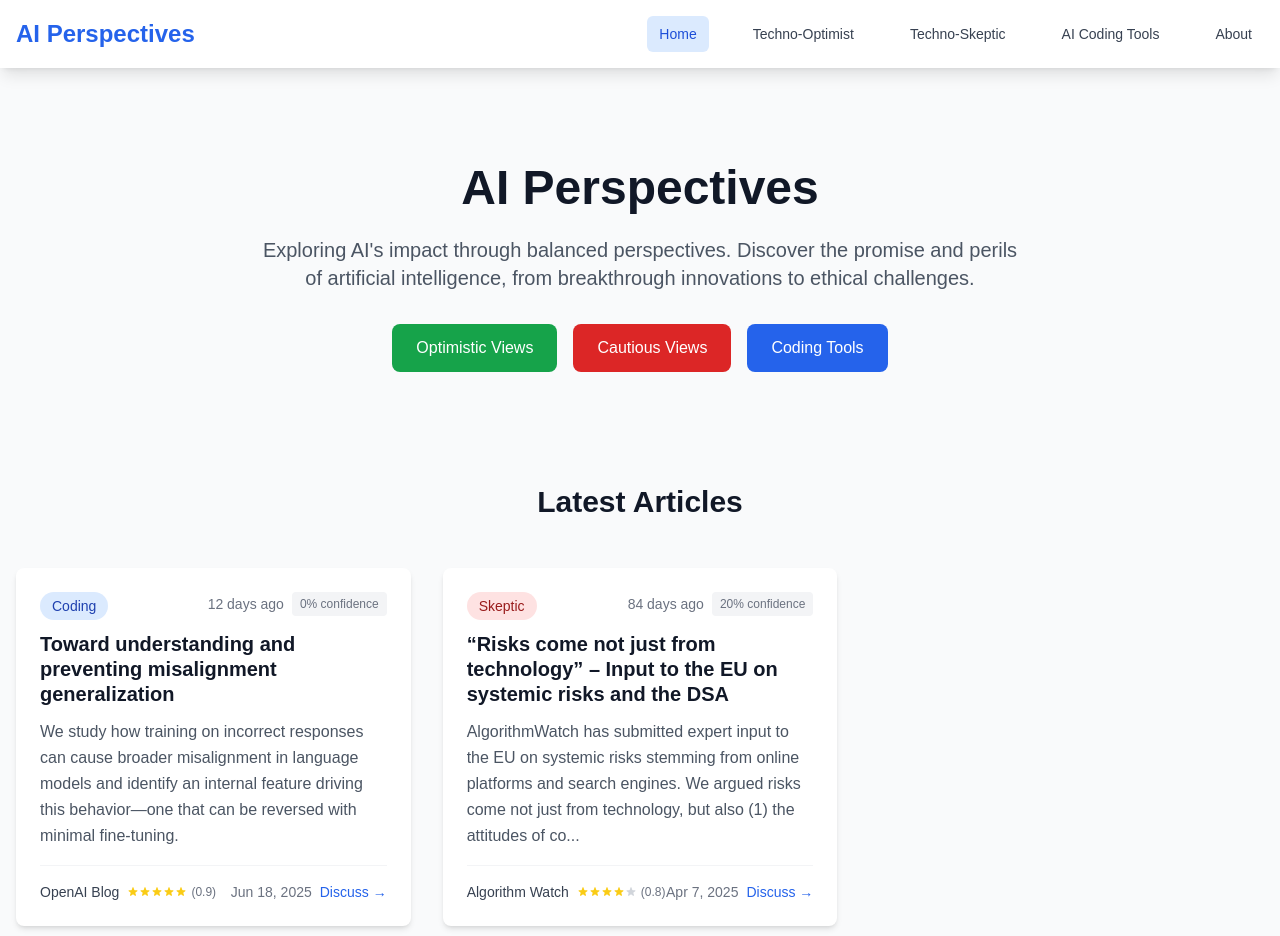
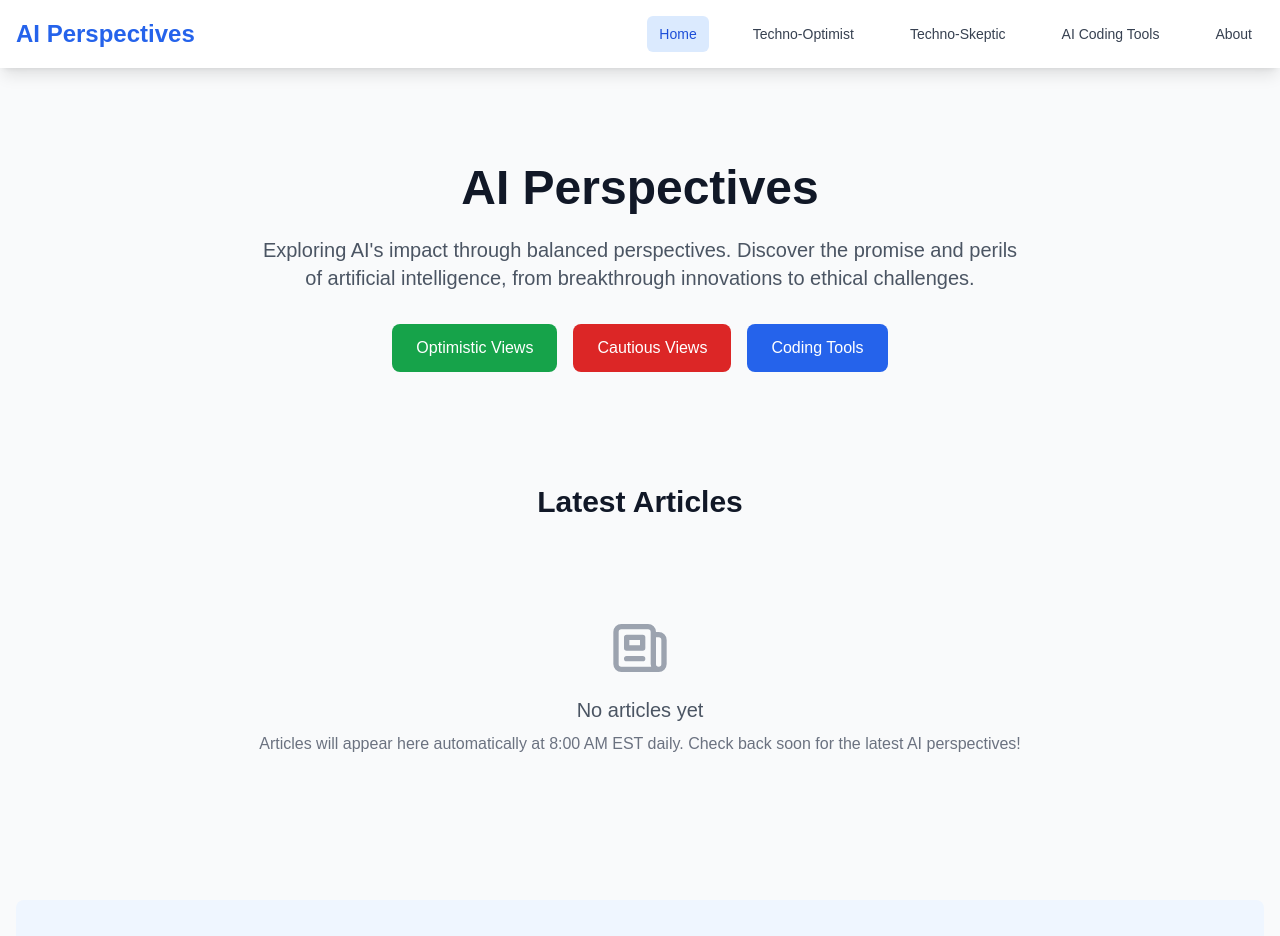
Before and after one commit to SteveG1993/the_ai_debate, a Next.js app: page / in a window 1280 px wide. Shown: the top 936 px of the page. Built offline with nearby package versions, Linux system fonts and the light colour scheme.

Commit message:
Troubleshooting 3

```diff
--- a/content/techno-optimist/[object Object].json
+++ /dev/null
@@ -1,22 +0,0 @@
-{
-  "id": {
-    "#text": "https://openai.com/index/emergent-misalignment",
-    "@_isPermaLink": "true"
-  },
-  "title": "Toward understanding and preventing misalignment generalization",
-  "description": "We study how training on incorrect responses can cause broader misalignment in language models and identify an internal feature driving this behavior—one that can be reversed with minimal fine-tuning.",
-  "link": "https://openai.com/index/emergent-misalignment",
-  "pubDate": "Wed, 18 Jun 2025 10:00:00 GMT",
-  "source": "OpenAI Blog",
-  "category": "ai-coding",
-  "credibility": 0.9,
-  "classified": true,
-  "fetchedDate": "2025-07-02T23:40:16.199Z",
-  "expiresDate": "2025-07-09T23:40:16.199Z",
-  "classification": {
-    "category": "techno-optimist",
-    "confidence": 0,
-    "provider": "fallback"
-  },
-  "classifiedDate": "2025-07-02T23:40:18.451Z"
-}
--- a/content/techno-skeptic/[object Object].json
+++ /dev/null
@@ -1,22 +0,0 @@
-{
-  "id": {
-    "#text": "https://algorithmwatch.org/en/?p=32831",
-    "@_isPermaLink": "false"
-  },
-  "title": "“Risks come not just from technology” – Input to the EU on systemic risks and the DSA",
-  "description": "AlgorithmWatch has submitted expert input to the EU on systemic risks stemming from online platforms and search engines. We argued risks come not just from technology, but also (1) the attitudes of companies and (2) lack of transparency around enforcement. \nThis input was at the invite of the European Board of Digital Services and the EU Commission, to help prepare their first report on systemic risks under the Digital Services Act. Read our full response here:",
-  "link": "https://algorithmwatch.org/en/input-eu-systemic-risks-stemming/",
-  "pubDate": "Mon, 07 Apr 2025 14:36:56 +0000",
-  "source": "Algorithm Watch",
-  "category": "techno-skeptic",
-  "credibility": 0.8,
-  "classified": true,
-  "fetchedDate": "2025-07-02T23:40:15.274Z",
-  "expiresDate": "2025-07-09T23:40:15.274Z",
-  "classification": {
-    "category": "techno-skeptic",
-    "confidence": 0.2,
-    "provider": "fallback"
-  },
-  "classifiedDate": "2025-07-02T23:40:17.449Z"
-}
--- a/scripts/fetch-articles.js
+++ b/scripts/fetch-articles.js
@@ -62,7 +62,7 @@ class ArticleFetcher {
         description: this.extractText(item.description || item.summary || item.content),
         link: item.link?.href || item.link,
         pubDate: item.pubDate || item.published || item.updated,
-        guid: item.guid || item.id || this.generateId(item.title, item.link)
+        guid: this.extractText(item.guid) || this.extractText(item.id) || this.generateId(item.title, item.link)
       })).filter(article => article.title && article.link);
     } catch (error) {
       console.error('Error parsing RSS content:', error);
```
Also changed, not shown: .claude/settings.local.json.
